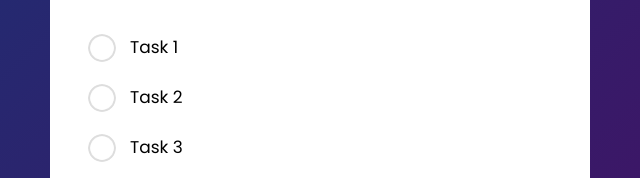
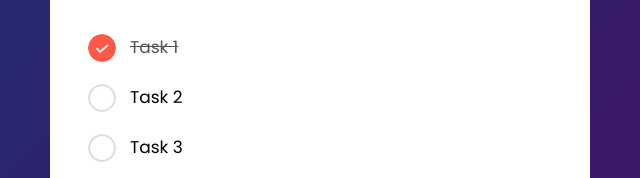
Before and after one commit to denyskh4991/To-Do-List-App, a plain HTML site: page index.html in a window 1280 px wide. Shown: the part 265-443 px from the top of the page, 320-960 px from the left. Drawn offline with Linux system fonts and the light colour scheme.

Commit message:
Desigh Part 3

```diff
--- a/index.html
+++ b/index.html
@@ -20,7 +20,7 @@
             <button>Add</button>
         </div>
         <ul id="list-container">
-            <li>Task 1</li>
+            <li class="checked">Task 1</li>
             <li>Task 2</li>
             <li>Task 3</li>
         </ul>
--- a/styles.css
+++ b/styles.css
@@ -84,3 +84,12 @@ ul li::before {
     top: 12px;
     left: 8px;
 }
+
+ul li.checked {
+    color: #555;
+    text-decoration: line-through;
+}
+
+ul li.checked::before {
+    background-image: url("images/checked.png");
+}
```
